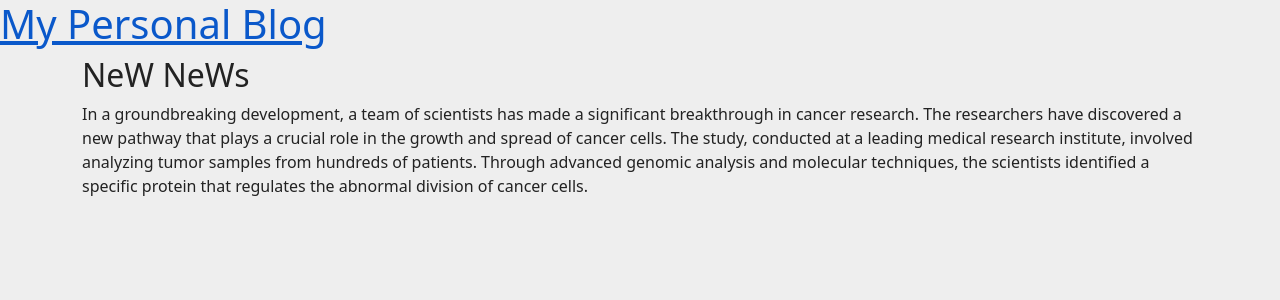
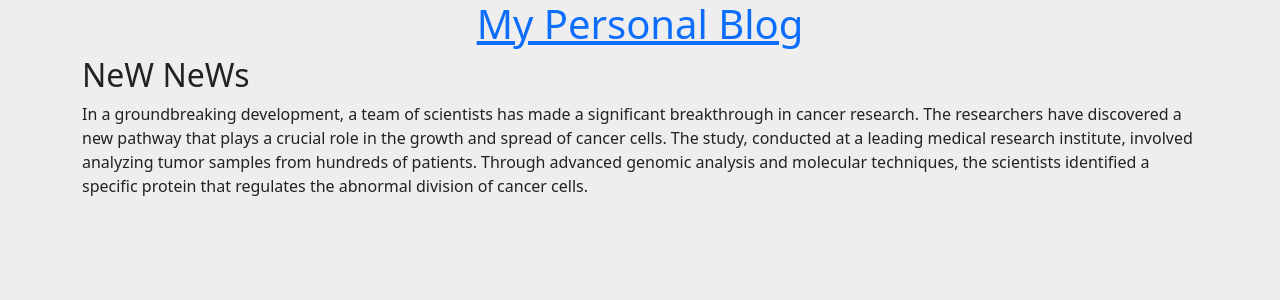
Before and after one commit to Evgesha2022/blog_django, a Django app: page /article/2 in a window 1280 px wide. Shown: the top 300 px of the page. Run offline with Django 4.2, Linux system fonts and the light colour scheme; data comes from the database, SQL or seed files in the repository.

Commit message:
Update detail.html

```diff
--- a/blog/templates/detail.html
+++ b/blog/templates/detail.html
@@ -14,7 +14,7 @@
  <body>
     <script src="https://cdn.jsdelivr.net/npm/bootstrap@5.3.0/dist/js/bootstrap.bundle.min.js" integrity="sha384-geWF76RCwLtnZ8qwWowPQNguL3RmwHVBC9FhGdlKrxdiJJigb/j/68SIy3Te4Bkz" crossorigin="anonymous"></script>
      <header>
-       <h1> <a href="">My Personal Blog</a> </h1>
+       <h1 style="text-align: center"> <a href="">My Personal Blog</a> </h1>
      </header>
      <div class="container">
      {% block content %}
```
